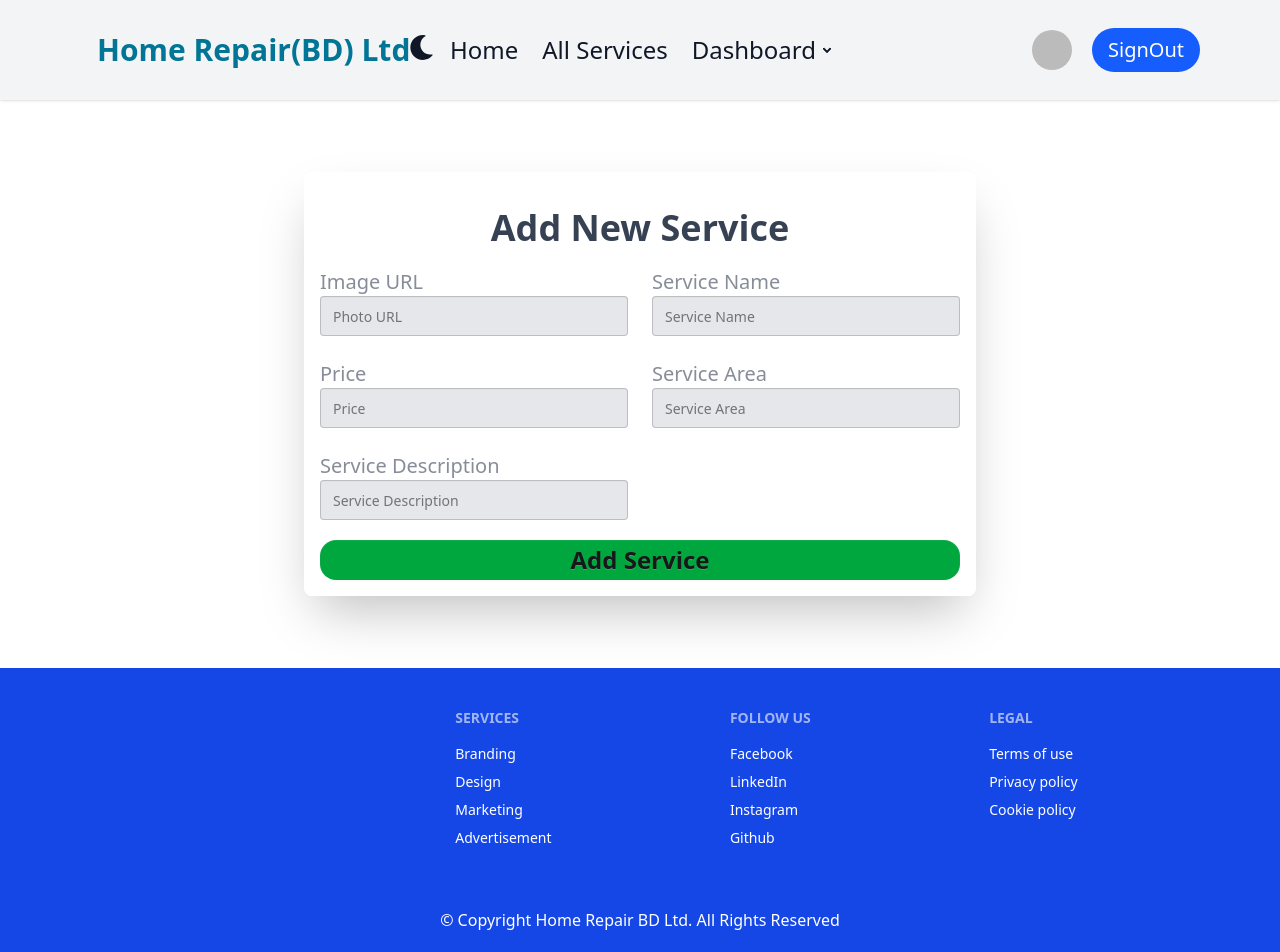
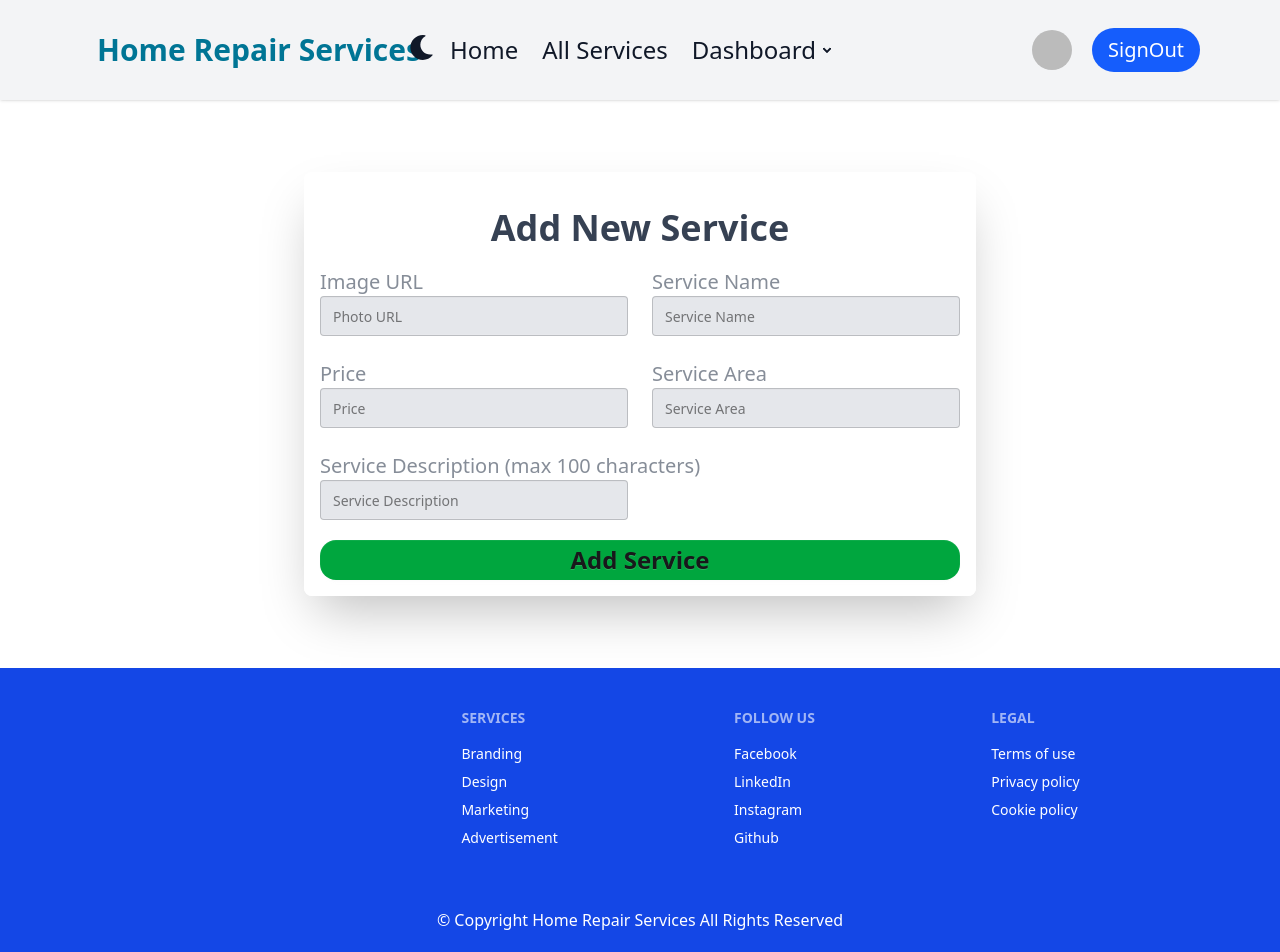
Before and after one commit to newaz2580/service-sharing-app-clients, a React (Vite) app: page /addService in a window 1280 px wide. Built offline with nearby package versions, Linux system fonts and the light colour scheme; no server answers; sample sign-in values are in the browser's storage; grey boxes are pictures that could not be loaded.

Commit message:
added improve some design

```diff
--- a/src/Components/Footer/Footer.jsx
+++ b/src/Components/Footer/Footer.jsx
@@ -13,7 +13,7 @@ const Footer = () => {
       <footer className="footer sm:footer-horizontal p-10">
         <aside>
          <img className="h-16 w-16 rounded-full" data-aos="fade-up"  src={`https://i.ibb.co/tPJs4Gv5/home-06.jpg`} alt="" />
-          <h2 className="text-2xl" data-aos="fade-Left">Home Repair BD Ltd</h2>
+          <h2 className="text-2xl" data-aos="fade-Left">Home Repair Services</h2>
           <p data-aos="fade-left">
             Providing reliable service since 2010
           </p>
@@ -28,7 +28,7 @@ const Footer = () => {
         <nav>
           <h6 className="footer-title">Follow Us</h6>
           <a href='https://web.facebook.com/shahnewaz.ahammed' target="_blank" className="link link-hover">Facebook</a>
-          <a href="https://web.facebook.com/shahnewaz.ahammed" target="_blank" className="link link-hover">LinkedIn</a>
+          <a href="https://www.linkedin.com/jobs/" target="_blank" className="link link-hover">LinkedIn</a>
           <a href="https://www.instagram.com/blue_bird_himu/" className="link link-hover">Instagram</a>
           <a href='https://github.com/newaz2580' target="_blank" className="link link-hover">Github</a>
         </nav>
@@ -40,7 +40,7 @@ const Footer = () => {
         </nav>
       </footer>
       <h3 className="text-center py-5">
-        © Copyright Home Repair BD Ltd. All Rights Reserved
+        © Copyright Home Repair Services All Rights Reserved
       </h3>
     </div>
   );
--- a/src/Components/Header/Navbar.jsx
+++ b/src/Components/Header/Navbar.jsx
@@ -69,7 +69,7 @@ const Navbar = () => {
         </div>
         <div className="flex items-center">
           <Link to="/" className="btn btn-ghost text-3xl hidden lg:flex text-cyan-700 font-extrabold">
-            Home Repair(BD) Ltd
+            Home Repair Services
           </Link>
           <Link to="/">
             <img
--- a/src/Context/AuthProvider.jsx
+++ b/src/Context/AuthProvider.jsx
@@ -50,6 +50,7 @@ const AuthProvider = ({children}) => {
     createUser,
     loginUser,
     user,
+    setUser,
     darkMode,
     setDarkMode,
     loading,
--- a/src/Pages/Add Service/AddService.jsx
+++ b/src/Pages/Add Service/AddService.jsx
@@ -1,7 +1,6 @@
-import React, {  useState } from "react";
+import React, { useState } from "react";
 import { AuthContext } from "../../Context/AuthContext";
 import { toast } from "react-toastify";
-
 
 const AddService = () => {
   const [loading, setLoading] = useState(false);
@@ -15,7 +14,7 @@ const AddService = () => {
 
     fetch("https://service-sharing-server-steel.vercel.app/service", {
       method: "POST",
-      credentials: 'include',
+      credentials: "include",
       headers: {
         "Content-type": "application/json",
       },
@@ -86,16 +85,18 @@ const AddService = () => {
               />
             </div>
             <div>
-              <label className="label text-xl">Service Description</label>
+              <label className="label text-xl">
+                Service Description (max 100 characters)
+              </label>
               <input
                 type="text"
                 name="serviceDescription"
                 className="input bg-gray-200 text-black w-full"
                 placeholder="Service Description"
                 required
+                maxLength={100}
               />
             </div>
-
           </div>
           <div className="w-full">
             <button
@@ -104,13 +105,14 @@ const AddService = () => {
               disabled={loading}
               className=" text-center btn w-full mt-5 text-2xl bg-green-600 rounded-2xl border-0"
             >
-              {
-                loading ? (
-                  <>
-                  <span className="loading loading-spinner loading-sm"></span> Adding service
-                  </>
-                ):'Add Service'
-              }
+              {loading ? (
+                <>
+                  <span className="loading loading-spinner loading-sm"></span>{" "}
+                  Adding service
+                </>
+              ) : (
+                "Add Service"
+              )}
             </button>
           </div>
         </form>
--- a/src/Pages/AllServices/AllServices.jsx
+++ b/src/Pages/AllServices/AllServices.jsx
@@ -29,12 +29,12 @@ const AllServices = () => {
       </div>
 
       {service.length === 0 ? (
-        <h3 className="text-center text-xl text-red-500">No services found</h3>
+        <h3 className="text-center text-xl text-red-500"> No services found matching your search</h3>
       ) : (
-        <div className="grid grid-cols-1 md:grid-cols-2 lg:grid-cols-3 gap-5 lg:px-20">
-          {service.map((service, index) => (
+        <div className="grid grid-cols-1  gap-5 lg:px-20">
+          {service.map((service) => (
             <ShowAllService
-              key={index}
+              key={service._id}
               service={service}
             />
           ))}
--- a/src/Pages/AllServices/ShowAllService.jsx
+++ b/src/Pages/AllServices/ShowAllService.jsx
@@ -23,7 +23,6 @@ const ShowAllService = ({ service }) => {
     _id,
   } = service;
 
-
   const shortDescription =
     serviceDescription.length > 100
       ? serviceDescription.slice(0, 100) + "..."
@@ -32,11 +31,18 @@ const ShowAllService = ({ service }) => {
   return (
     <div
       data-aos="fade-up"
-      className="w-full rounded-2xl shadow-xl bg-white dark:bg-gray-900 overflow-hidden transition hover:scale-[1.02] duration-300 max-w-lg mx-auto mb-5"
+      className="w-full rounded-2xl shadow-xl bg-white dark:bg-gray-900 overflow-hidden transition hover:scale-[1.02] duration-300 max-w-4xl mx-auto mb-5"
     >
-      <img src={photo} alt={serviceName} className="w-full h-64 object-cover" />
+      <div className="flex flex-col md:flex-row">
 
-      <div className="p-6 space-y-4">
+        <img
+  src={photo}
+  alt={serviceName}
+  className="w-full md:w-1/2 lg:w-[300px] h-64 object-cover"
+/>
+
+
+        <div className="p-6 flex flex-col justify-between space-y-4 w-full">
 
           <div className="flex items-center space-x-4">
             <img
@@ -59,12 +65,16 @@ const ShowAllService = ({ service }) => {
             <p className="flex items-center gap-2 text-blue-600 mt-1">
               <FaMapMarkerAlt /> {area}
             </p>
-          <p className="text-gray-600 dark:text-gray-300 mt-2">{shortDescription}</p>
+            <p className="text-gray-600 dark:text-gray-300 mt-2">
+              {shortDescription}
+            </p>
           </div>
 
 
           <div className="flex items-center justify-between mt-4">
-          <span className="text-xl font-semibold text-green-600">${price}</span>
+            <span className="text-xl font-semibold text-green-600">
+              ${price}
+            </span>
             <Link
               to={`/serviceDetails/${_id}`}
               className="px-4 py-2 bg-green-500 text-white rounded-full hover:bg-green-600 transition"
@@ -74,6 +84,7 @@ const ShowAllService = ({ service }) => {
           </div>
         </div>
       </div>
+    </div>
   );
 };
 
--- a/src/Pages/SignOut/SignOut.jsx
+++ b/src/Pages/SignOut/SignOut.jsx
@@ -6,7 +6,7 @@ import { Link } from "react-router";
 import { toast } from "react-toastify";
 
 const SignOut = () => {
-  const { user } = useContext(AuthContext);
+  const { user,setUser } = useContext(AuthContext);
   const handleUserSignOut = () => {
     signOut(auth)
       .then(() => {
@@ -15,6 +15,7 @@ const SignOut = () => {
           { method: "POST", credentials: "include" }
         ).then(() => {
           toast.success("User signOut successful");
+          setUser(null)
         });
       })
       .catch((error) => {
```
Also changed, not shown: 1 other file (tests, documents, lock files or other folders). Lines whose indentation alone changed are shown as unchanged.
